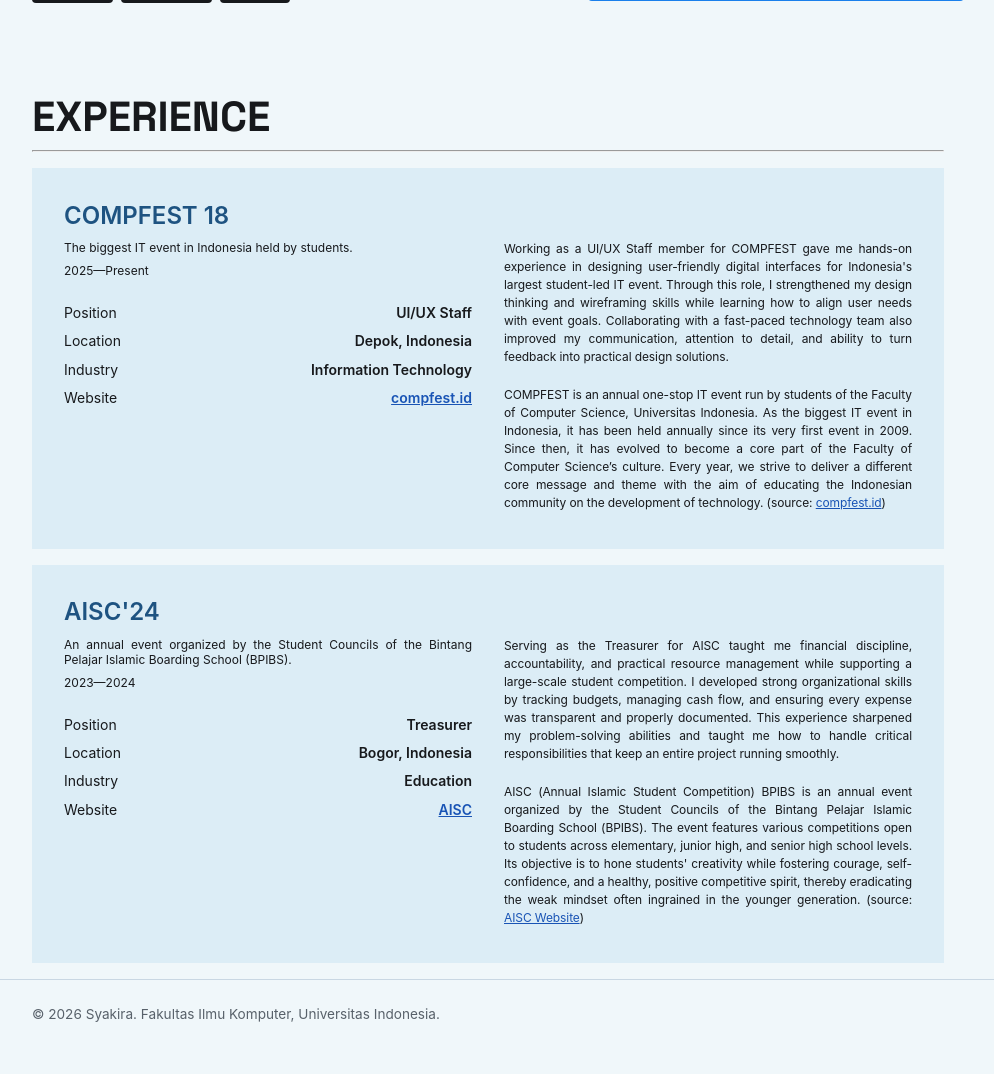
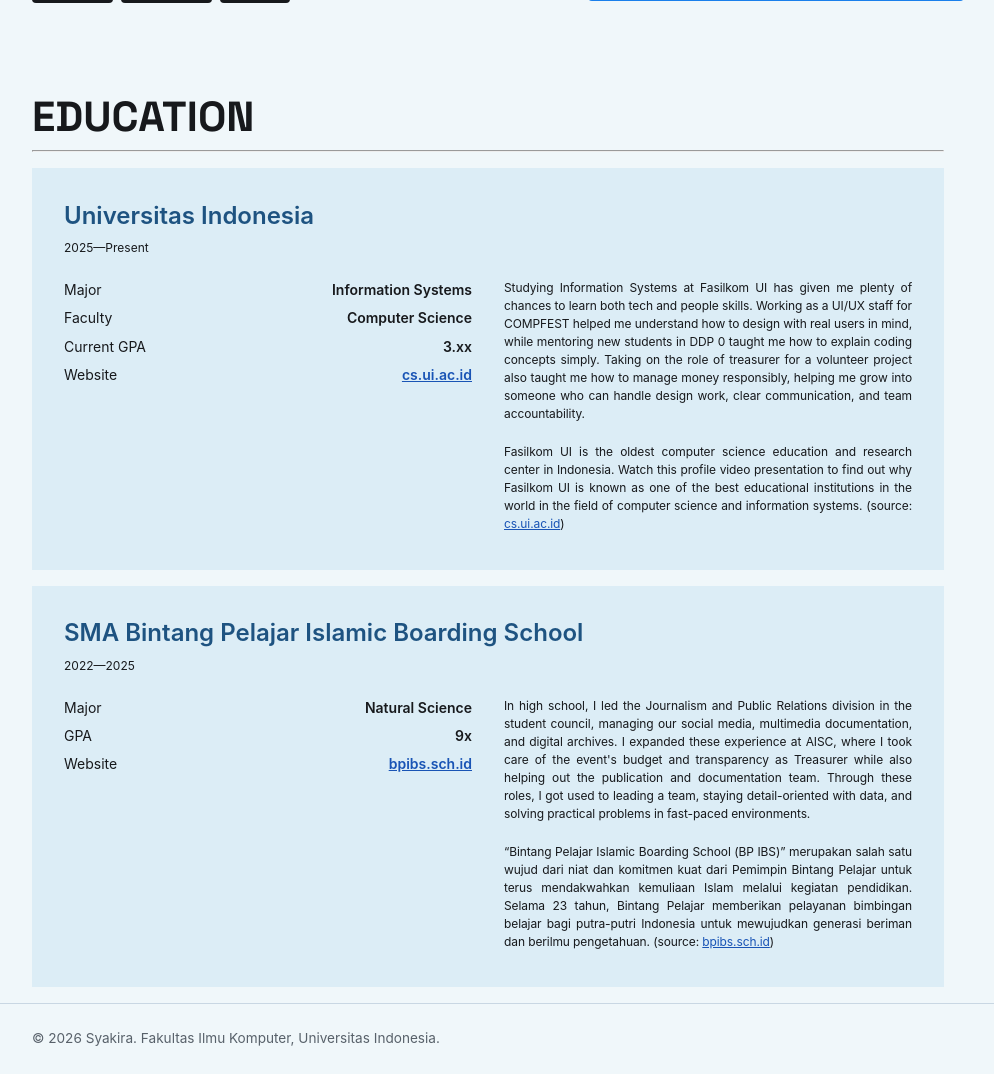
Before and after one commit to asyakiraakj/myportofolio, a Django app: page / in a window 1280 px wide. Shown: the part 563-1637 px from the top of the page, without its empty margins (152-1146 px from the left). Before the commit the page ends 1585 px from the top, so only its background shows below. Run offline with Django 5.2, Linux system fonts and the light colour scheme.

Commit message:
feat(education): switch 'experience' section to 'education' and minor tweak desktop grid layout

```diff
--- a/static/css/style.css
+++ b/static/css/style.css
@@ -179,8 +179,8 @@ h1, .brand {
     border-top: 1px solid var(--line);
 }
 
-/* EXPERIENCE SECTION */
-.experience-grid {
+/* EDUCATION SECTION */
+.education-grid {
     display: grid;
     grid-template-rows: 0.1fr 0.9fr;
     gap: 0px;
@@ -193,55 +193,55 @@ h1, .brand {
     background-color: var(--card-light);
 }
 
-#experience h2 {
+#education h2 {
     font-size: 42px;
     font-family: "Space Grotesk", -apple-system, sans-serif;;
 }
 
-#experience .container > hr {
+#education .container > hr {
     color: var(--separator);
 }
 
-.experience-grid h3 {
+.education-grid h3 {
     grid-area: title;
     font-size: 24px;
     font-weight: 600;
     color: var(--accent-dark);
 }
 
-.experience-grid .experience-item-grid {
+.education-grid .education-item-grid {
     grid-area: items;
 }
 
-.experience-item-grid {
+.education-item-grid {
     display: grid;
     grid-template-columns: 1fr 1fr;
     grid-template-rows: auto 1fr;
     grid-template-areas:
-    "subtitle paragraphs"
+    "year year"
     "details paragraphs";
     margin-top: 0.3rem;
     gap: 1rem 2rem;
 }
 
-.experience-item-grid .experience-subtitle {
-    grid-area: subtitle;
+.education-item-grid .education-year {
+    grid-area: year;
     padding: 0rem;
 }
-.experience-item-grid .experience-details {
+.education-item-grid .education-details {
     grid-area: details;
 }
-.experience-item-grid .experience-paragraphs {
+.education-item-grid .education-paragraphs {
     grid-area: paragraphs;
 }
-.experience-item-grid .experience-subtitle p {
+.education-item-grid .education-year p {
     font-size: 12px;
     text-align: justify;
     line-height: 125%;
     padding-bottom: 0.5rem;
 }
 
-.experience-details {
+.education-details {
     display: inline-flex;
     flex-direction: column;
     justify-content: first-baseline;
@@ -252,7 +252,7 @@ h1, .brand {
     padding-left: 0rem;
 }
 
-.experience-details .experience-details-item {
+.education-details .education-details-item {
     display: flex;
     justify-content: space-between;
     /* padding: 0rem 1rem; */
@@ -262,28 +262,28 @@ h1, .brand {
     font-size: 14px;
 }
 
-.experience-details .experience-details-item .experience-details-property {
+.education-details .education-details-item .education-details-property {
     text-align: left;
 }
-.experience-details .experience-details-item .experience-details-value {
+.education-details .education-details-item .education-details-value {
     text-align: right;
     font-weight: 600;
 }
-.experience-details .experience-details-item a.experience-details-value {
+.education-details .education-details-item a.education-details-value {
     padding: 0px;
     margin: 0px;
 }
 
-.experience-item-grid .experience-paragraphs {
+.education-item-grid .education-paragraphs {
     font-size: 12px;
     letter-spacing: -0.1px;
     line-height: 150%;
     text-align: justify;
 }
-.experience-item-grid .experience-paragraphs p {
+.education-item-grid .education-paragraphs p {
     padding: 8px 0px;
 }
-.experience-item-grid .experience-paragraphs p:first-child {
+.education-item-grid .education-paragraphs p:first-child {
     padding: 0px 0px 12px;
 }
 
@@ -308,22 +308,22 @@ a {
         justify-content: flex-start;
     }
 
-    .experience-item-grid {
+    .education-item-grid {
         grid-template-columns: 1fr;
         grid-template-areas:
-        "subtitle"
+        "year"
         "details"
         "paragraphs";
     }
-    .experience-item-grid > * {
+    .education-item-grid > * {
         padding: 0.75rem 0rem;
     }
 
-    .experience-details .experience-details-item {
+    .education-details .education-details-item {
         padding: 0.125rem 0rem;
     }
 
-    .experience-subtitle {
+    .education-year {
         padding-top: 0px;
     }
 }
--- a/templates/index.html
+++ b/templates/index.html
@@ -51,72 +51,67 @@
             </div>
         </section>
 
-        <section id="experience">
+        <section id="education">
             <div class="container">
-                <h2>EXPERIENCE</h2>
+                <h2>EDUCATION</h2>
                 <hr>
-                <div class="experience-grid">
-                    <h3>COMPFEST 18</h3>
-                    <div class="experience-item-grid">
-                        <div class="experience-subtitle">
-                            <p>The biggest IT event in Indonesia held by students.</p>
+                <div class="education-grid">
+                    <h3>Universitas Indonesia</h3>
+                    <div class="education-item-grid">
+                        <div class="education-year">
                             <p>2025—Present</p>
                         </div>
-                        <div class="experience-details">
-                            <div class="experience-details-item">
-                                <p class="experience-details-property">Position</p>
-                                <p class="experience-details-value">UI/UX Staff</p>
+                        <div class="education-details">
+                            <div class="education-details-item">
+                                <p class="education-details-property">Major</p>
+                                <p class="education-details-value">Information Systems</p>
                             </div>
-                            <div class="experience-details-item">
-                                <p class="experience-details-property">Location</p>
-                                <p class="experience-details-value">Depok, Indonesia</p>
+                            <div class="education-details-item">
+                                <p class="education-details-property">Faculty</p>
+                                <p class="education-details-value">Computer Science</p>
                             </div>
-                            <div class="experience-details-item">
-                                <p class="experience-details-property">Industry</p>
-                                <p class="experience-details-value">Information Technology</p>
+                            <div class="education-details-item">
+                                <p class="education-details-property">Current GPA</p>
+                                <p class="education-details-value">3.xx</p>
                             </div>
-                            <div class="experience-details-item">
-                                <p class="experience-details-property">Website</p>
-                                <a class="experience-details-value" href="compfest.id">compfest.id</a>
+                            <div class="education-details-item">
+                                <p class="education-details-property">Website</p>
+                                <a class="education-details-value" href="cs.ui.ac.id">cs.ui.ac.id</a>
                             </div>
                         </div>
-                        <div class="experience-paragraphs">
-                            <p>Working as a UI/UX Staff member for COMPFEST gave me hands-on experience in designing user-friendly digital interfaces for Indonesia's largest student-led IT event. Through this role, I strengthened my design thinking and wireframing skills while learning how to align user needs with event goals. Collaborating with a fast-paced technology team also improved my communication, attention to detail, and ability to turn feedback into practical design solutions.</p>
-                            <p>COMPFEST is an annual one-stop IT event run by students of the Faculty of Computer Science, Universitas Indonesia. As the biggest IT event in Indonesia, it has been held annually since its very first event in 2009. Since then, it has evolved to become a core part of the Faculty of Computer Science’s culture. Every year, we strive to deliver a different core message and theme with the aim of educating the Indonesian community on the development of technology. (source: <a href="compfest.id">compfest.id</a>)</p>
+                        <div class="education-paragraphs">
+                            <p>Studying Information Systems at Fasilkom UI has given me plenty of chances to learn both tech and people skills. Working as a UI/UX staff for COMPFEST helped me understand how to design with real users in mind, while mentoring new students in DDP 0 taught me how to explain coding concepts simply. Taking on the role of treasurer for a volunteer project also taught me how to manage money responsibly, helping me grow into someone who can handle design work, clear communication, and team accountability.</p>
+                            <p>Fasilkom UI is the oldest computer science education and research center in Indonesia. Watch this profile video presentation to find out why Fasilkom UI is known as one of the best educational institutions in the world in the field of computer science and information systems. (source: <a href="cs.ui.ac.id">cs.ui.ac.id</a>)</p>
                         </div>
                     </div>
                 </div>
-                <div class="experience-grid">
-                    <h3>AISC'24</h3>
-                    <div class="experience-item-grid">
-                        <div class="experience-subtitle">
-                            <p>An annual event organized by the Student Councils of the Bintang Pelajar Islamic Boarding School (BPIBS).</p>
-                            <p>2023—2024</p>
+                <div class="education-grid">
+                    <h3>SMA Bintang Pelajar Islamic Boarding School</h3>
+                    <div class="education-item-grid">
+                        <div class="education-year">
+                            <p>2022—2025</p>
                         </div>
-                        <div class="experience-details">
-                            <div class="experience-details-item">
-                                <p class="experience-details-property">Position</p>
-                                <p class="experience-details-value">Treasurer</p>
+                        <div class="education-details">
+                            <div class="education-details-item">
+                                <p class="education-details-property">Major</p>
+                                <p class="education-details-value">Natural Science</p>
                             </div>
-                            <div class="experience-details-item">
-                                <p class="experience-details-property">Location</p>
-                                <p class="experience-details-value">Bogor, Indonesia</p>
+                            <div class="education-details-item">
+                                <p class="education-details-property">GPA</p>
+                                <p class="education-details-value">9x</p>
                             </div>
-                            <div class="experience-details-item">
-                                <p class="experience-details-property">Industry</p>
-                                <p class="experience-details-value">Education</p>
-                            </div>
-                            <div class="experience-details-item">
-                                <p class="experience-details-property">Website</p>
-                                <a class="experience-details-value" href="https://aiscakhwat26.carrd.co">AISC</a>
+                            <div class="education-details-item">
+                                <p class="education-details-property">Website</p>
+                                <a class="education-details-value" href="bpibs.sch.id">bpibs.sch.id</a>
                             </div>
                         </div>
-                        <div class="experience-paragraphs">
-                            <p>Serving as the Treasurer for AISC taught me financial discipline, accountability, and practical resource management while supporting a large-scale student competition. I developed strong organizational skills by tracking budgets, managing cash flow, and ensuring every expense was transparent and properly documented. This experience sharpened my problem-solving abilities and taught me how to handle critical responsibilities that keep an entire project running smoothly.</p>
-                            <p>AISC (Annual Islamic Student Competition) BPIBS is an annual event organized by the Student Councils of the Bintang Pelajar Islamic Boarding School (BPIBS). The event features various competitions open to students across elementary, junior high, and senior high school levels. Its objective is to hone students' creativity while fostering courage, self-confidence, and a healthy, positive competitive spirit, thereby eradicating the weak mindset often ingrained in the younger generation. (source: <a href="https://aiscakhwat26.carrd.co">AISC Website</a>)</p>
+                        <div class="education-paragraphs">
+                            <p>In high school, I led the Journalism and Public Relations division in the student council, managing our social media, multimedia documentation, and digital archives. I expanded these experience at AISC, where I took care of the event's budget and transparency as Treasurer while also helping out the publication and documentation team. Through these roles, I got used to leading a team, staying detail-oriented with data, and solving practical problems in fast-paced environments.</p>
+                            <p>“Bintang Pelajar Islamic Boarding School (BP IBS)” merupakan salah satu wujud dari niat dan komitmen kuat dari Pemimpin Bintang Pelajar untuk terus mendakwahkan kemuliaan Islam melalui kegiatan pendidikan. Selama 23 tahun, Bintang Pelajar memberikan pelayanan bimbingan belajar bagi putra-putri Indonesia untuk mewujudkan generasi beriman dan berilmu pengetahuan. (source: <a href="bpibs.sch.id">bpibs.sch.id</a>)</p>
                         </div>
                     </div>
                 </div>
+
             </div>
         </section>
     </main>
```
